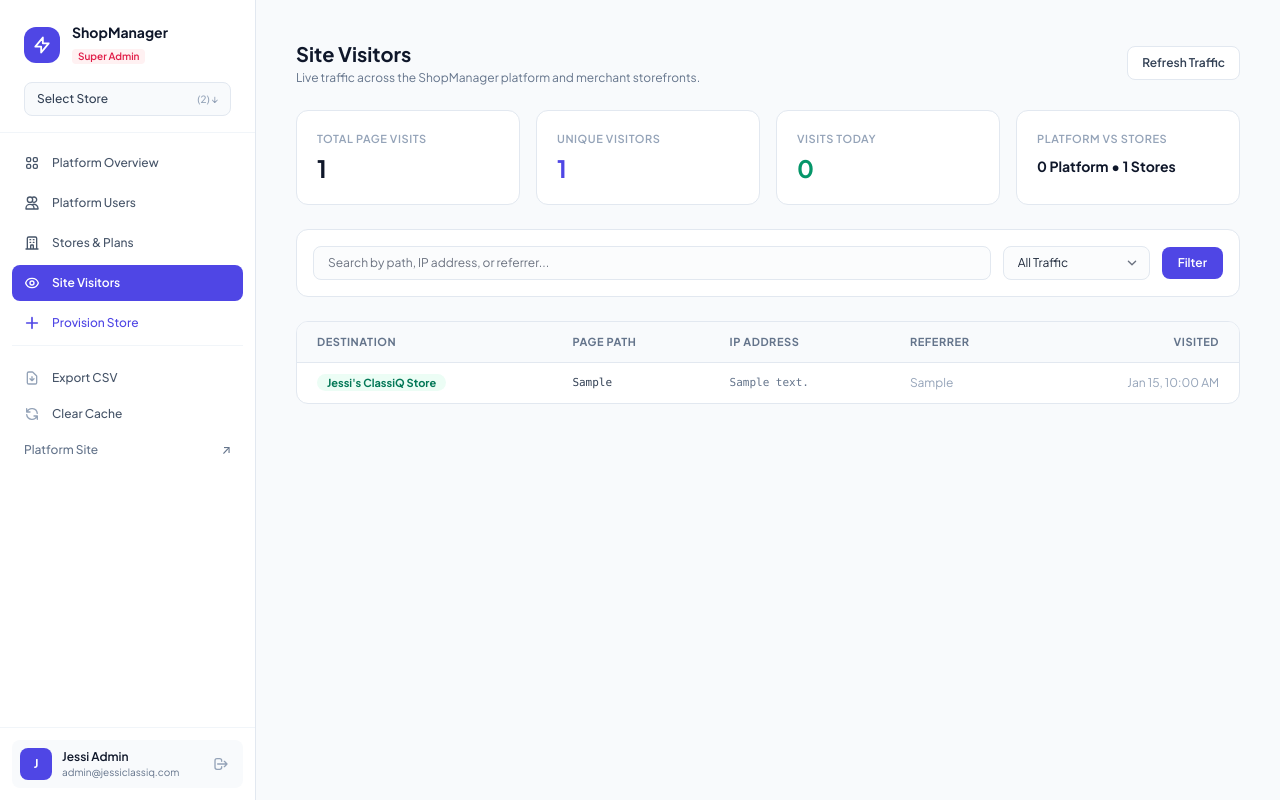
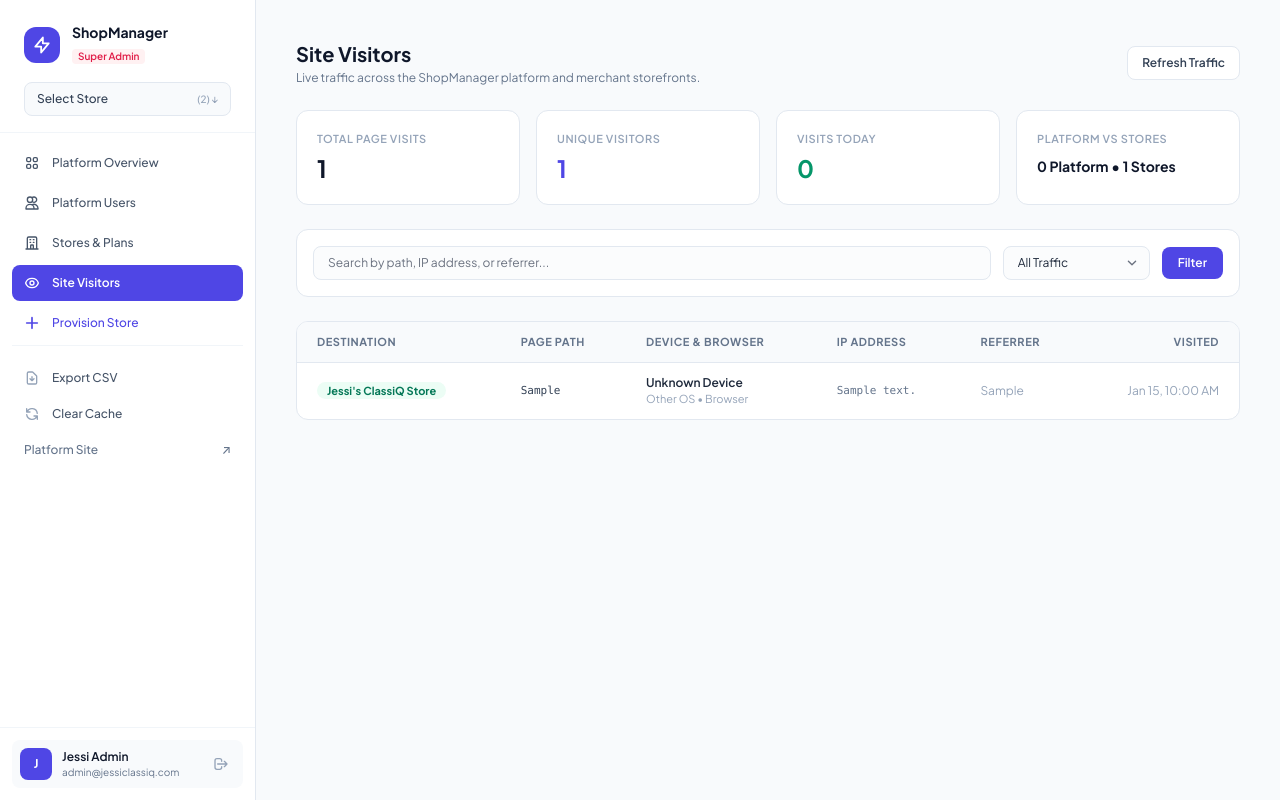
Before and after one commit to ruelnuffy/Shop-manager, a Laravel app: page /super-admin/visitors in a window 1280 px wide. Run offline with Laravel 12, Linux system fonts and the light colour scheme; a user stored in the database is signed in; data comes from the database, SQL or seed files in the repository; tables that the repository leaves empty hold one stand-in row (values such as "Sample post"); style sheets or scripts are compiled from the project's sources; some libraries are stand-ins or nearby versions.

Commit message:
Show visitor device, OS, and browser details on Super Admin visitors page

```diff
--- a/app/Http/Controllers/SuperAdmin/VisitorController.php
+++ b/app/Http/Controllers/SuperAdmin/VisitorController.php
@@ -30,7 +30,8 @@ class VisitorController extends Controller
             $baseQuery->where(function ($q) use ($search) {
                 $q->where('path', 'like', "%{$search}%")
                     ->orWhere('ip_address', 'like', "%{$search}%")
-                    ->orWhere('referer', 'like', "%{$search}%");
+                    ->orWhere('referer', 'like', "%{$search}%")
+                    ->orWhere('user_agent', 'like', "%{$search}%");
             });
         }
 
--- a/app/Models/SiteVisit.php
+++ b/app/Models/SiteVisit.php
@@ -28,4 +28,65 @@ class SiteVisit extends Model
     {
         return $this->belongsTo(Tenant::class);
     }
+
+    /**
+     * Parse user_agent into human-readable device, OS, and browser details.
+     *
+     * @return array{device: string, os: string, browser: string, is_bot: bool}
+     */
+    public function deviceSummary(): array
+    {
+        $ua = trim((string) $this->user_agent);
+        if ($ua === '') {
+            return [
+                'device' => 'Unknown Device',
+                'os' => 'Unknown OS',
+                'browser' => 'Unknown',
+                'is_bot' => false,
+            ];
+        }
+
+        $isBot = (bool) preg_match('/bot|crawl|spider|slurp|curl|wget|headless|uptime|monitor/i', $ua);
+
+        $os = match (true) {
+            str_contains($ua, 'iPhone') || str_contains($ua, 'iPad') => 'iOS',
+            str_contains($ua, 'Android') => 'Android',
+            str_contains($ua, 'Windows') => 'Windows',
+            str_contains($ua, 'Macintosh') || str_contains($ua, 'Mac OS') => 'macOS',
+            str_contains($ua, 'Linux') => 'Linux',
+            default => 'Other OS',
+        };
+
+        $device = match (true) {
+            $isBot => 'Bot / Crawler',
+            str_contains($ua, 'iPhone') => 'iPhone',
+            str_contains($ua, 'iPad') => 'iPad',
+            str_contains($ua, 'Android') && preg_match('/;\s*([^;)]+?)\s+Build\//i', $ua, $m) === 1 => trim($m[1]),
+            str_contains($ua, 'Android') && str_contains($ua, 'Mobile') => 'Android Phone',
+            str_contains($ua, 'Android') => 'Android Tablet',
+            str_contains($ua, 'Macintosh') => 'Mac',
+            str_contains($ua, 'Windows') => 'Windows PC',
+            str_contains($ua, 'Linux') => 'Linux PC',
+            default => 'Unknown Device',
+        };
+
+        $browser = match (true) {
+            str_contains($ua, 'WhatsApp') => 'WhatsApp',
+            str_contains($ua, 'Instagram') => 'Instagram',
+            str_contains($ua, 'FBAN') || str_contains($ua, 'FBAV') => 'Facebook App',
+            str_contains($ua, 'Edg/') || str_contains($ua, 'EdgA/') => 'Edge',
+            str_contains($ua, 'OPR/') || str_contains($ua, 'Opera') => 'Opera',
+            str_contains($ua, 'Chrome/') || str_contains($ua, 'CriOS/') => 'Chrome',
+            str_contains($ua, 'Firefox/') || str_contains($ua, 'FxiOS/') => 'Firefox',
+            str_contains($ua, 'Safari/') => 'Safari',
+            default => 'Browser',
+        };
+
+        return [
+            'device' => $device,
+            'os' => $os,
+            'browser' => $browser,
+            'is_bot' => $isBot,
+        ];
+    }
 }
--- a/resources/views/super-admin/visitors/index.blade.php
+++ b/resources/views/super-admin/visitors/index.blade.php
@@ -70,6 +70,9 @@
             <!-- Mobile Card View (< 768px) -->
             <div class="md:hidden divide-y divide-slate-100">
                 @forelse ($visits as $visit)
+                    @php
+                        $deviceInfo = $visit->deviceSummary();
+                    @endphp
                     <div class="p-4 space-y-2 text-xs">
                         <div class="flex items-center justify-between gap-2">
                             <span class="px-2 py-0.5 rounded-full text-[10px] font-bold {{ $visit->tenant ? 'bg-emerald-50 text-emerald-700' : 'bg-indigo-50 text-indigo-700' }}">
@@ -78,6 +81,14 @@
                             <span class="text-[11px] text-slate-400">{{ $visit->created_at?->format('M d, g:i A') }}</span>
                         </div>
                         <div class="font-mono text-[11px] text-slate-800 break-all">{{ $visit->path }}</div>
+                        <div class="flex flex-wrap items-center gap-1.5 text-[11px]">
+                            <span class="px-2 py-0.5 rounded-md bg-slate-100 text-slate-700 font-semibold">
+                                {{ $deviceInfo['device'] }}
+                            </span>
+                            <span class="px-2 py-0.5 rounded-md bg-slate-50 text-slate-500">
+                                {{ $deviceInfo['os'] }} &bull; {{ $deviceInfo['browser'] }}
+                            </span>
+                        </div>
                         <div class="flex items-center justify-between gap-2 text-[11px] text-slate-500">
                             <span>IP: {{ $visit->ip_address ?: 'Unknown' }}</span>
                             <span class="truncate max-w-[180px]">{{ $visit->referer ?: 'Direct' }}</span>
@@ -97,6 +108,7 @@
                         <tr>
                             <th class="px-5 py-3">Destination</th>
                             <th class="px-5 py-3">Page Path</th>
+                            <th class="px-5 py-3">Device &amp; Browser</th>
                             <th class="px-5 py-3">IP Address</th>
                             <th class="px-5 py-3">Referrer</th>
                             <th class="px-5 py-3 text-right">Visited</th>
@@ -104,17 +116,24 @@
                     </thead>
                     <tbody class="divide-y divide-slate-100">
                         @forelse ($visits as $visit)
+                            @php
+                                $deviceInfo = $visit->deviceSummary();
+                            @endphp
                             <tr class="hover:bg-slate-50/70 transition">
                                 <td class="px-5 py-3 whitespace-nowrap">
                                     <span class="px-2.5 py-0.5 rounded-full text-[11px] font-bold {{ $visit->tenant ? 'bg-emerald-50 text-emerald-700' : 'bg-indigo-50 text-indigo-700' }}">
                                         {{ $visit->tenant ? $visit->tenant->name : 'Platform' }}
                                     </span>
                                 </td>
-                                <td class="px-5 py-3 font-mono text-[11px] text-slate-700 max-w-[240px] truncate" title="{{ $visit->path }}">
+                                <td class="px-5 py-3 font-mono text-[11px] text-slate-700 max-w-[200px] truncate" title="{{ $visit->path }}">
                                     {{ $visit->path }}
                                 </td>
+                                <td class="px-5 py-3 whitespace-nowrap" title="{{ $visit->user_agent }}">
+                                    <div class="font-semibold text-slate-800">{{ $deviceInfo['device'] }}</div>
+                                    <div class="text-[11px] text-slate-400">{{ $deviceInfo['os'] }} &bull; {{ $deviceInfo['browser'] }}</div>
+                                </td>
                                 <td class="px-5 py-3 text-slate-500 whitespace-nowrap font-mono text-[11px]">{{ $visit->ip_address ?: 'Unknown' }}</td>
-                                <td class="px-5 py-3 text-slate-400 max-w-[220px] truncate" title="{{ $visit->referer ?: 'Direct' }}">
+                                <td class="px-5 py-3 text-slate-400 max-w-[180px] truncate" title="{{ $visit->referer ?: 'Direct' }}">
                                     {{ $visit->referer ?: 'Direct' }}
                                 </td>
                                 <td class="px-5 py-3 text-right text-slate-400 whitespace-nowrap">
@@ -123,7 +142,7 @@
                             </tr>
                         @empty
                             <tr>
-                                <td colspan="5" class="px-5 py-10 text-center text-slate-400">
+                                <td colspan="6" class="px-5 py-10 text-center text-slate-400">
                                     No visitor records found.
                                 </td>
                             </tr>
```
